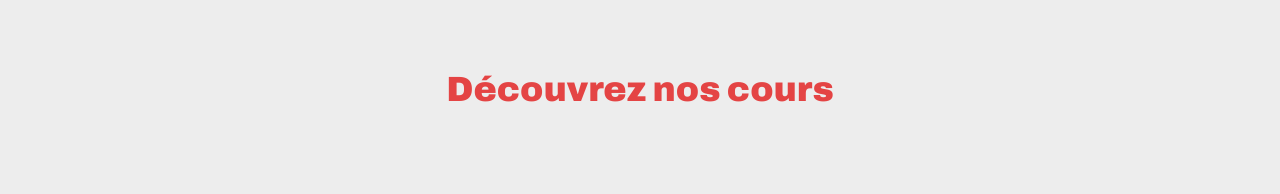
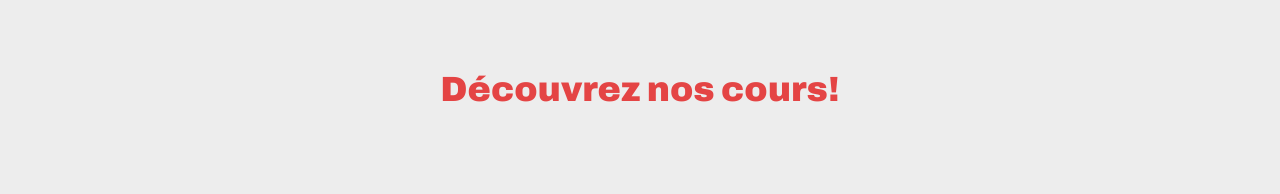
Before and after one commit to Julia13git/projet2oc, a plain HTML site: page index.html in a window 1280 px wide. Shown: the part 1970-2164 px from the top of the page. Drawn offline with Linux system fonts and the light colour scheme.

Commit message:
exclamation

```diff
--- a/index.html
+++ b/index.html
@@ -60,7 +60,7 @@
 					</div>
 				</section>
 				<section class="sectionLightGreyBackground">
-					<h2 class="textCenter">Découvrez nos cours</h2>
+					<h2 class="textCenter">Découvrez nos cours!</h2>
 					<div class="directionColumn">
 						<a class="button buttonMainColor buttonRounded buttonHighlight" href="documents/planning-adultes.pdf">Télécharger le planning de cours pour adultes</a>
 					    <a class="button buttonSecondColor buttonRounded buttonHighlight" href="documents/planning-enfants.pdf">Télécharger le planning de cours pour enfants</a>
```
